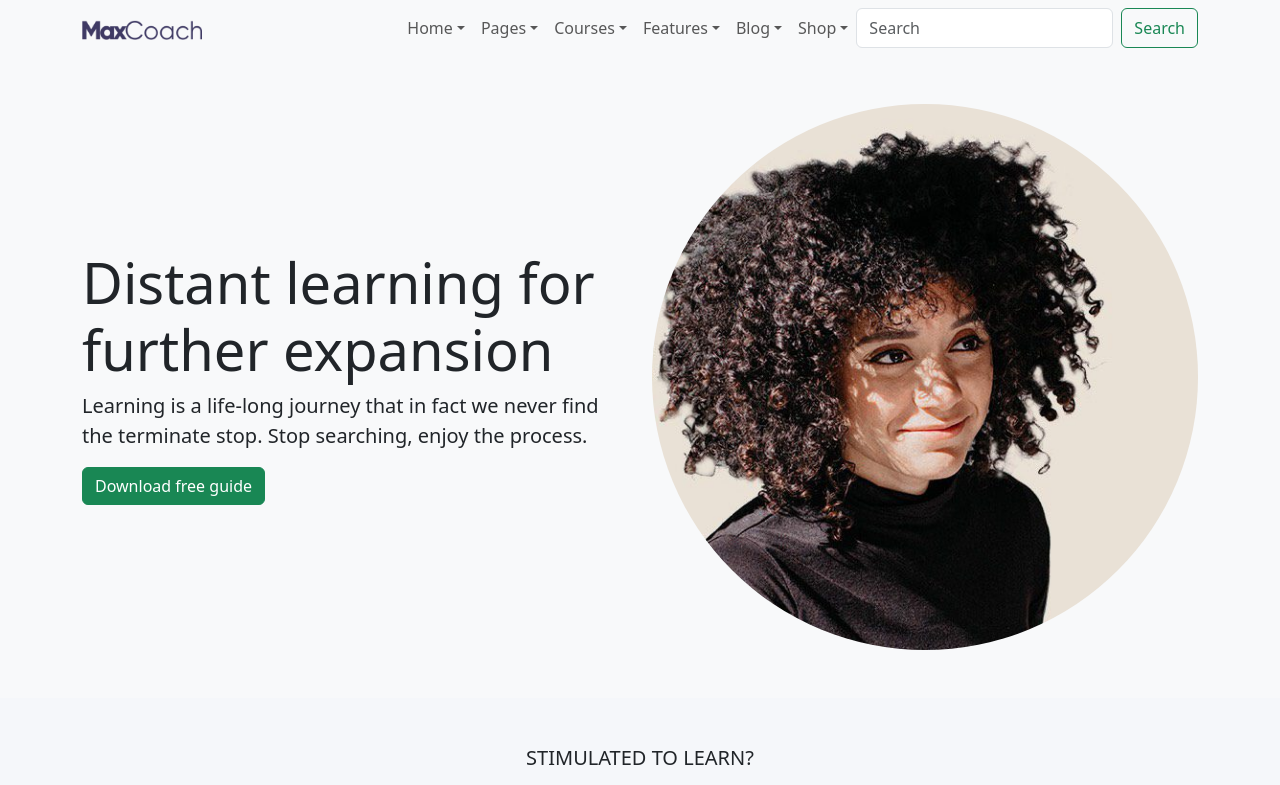
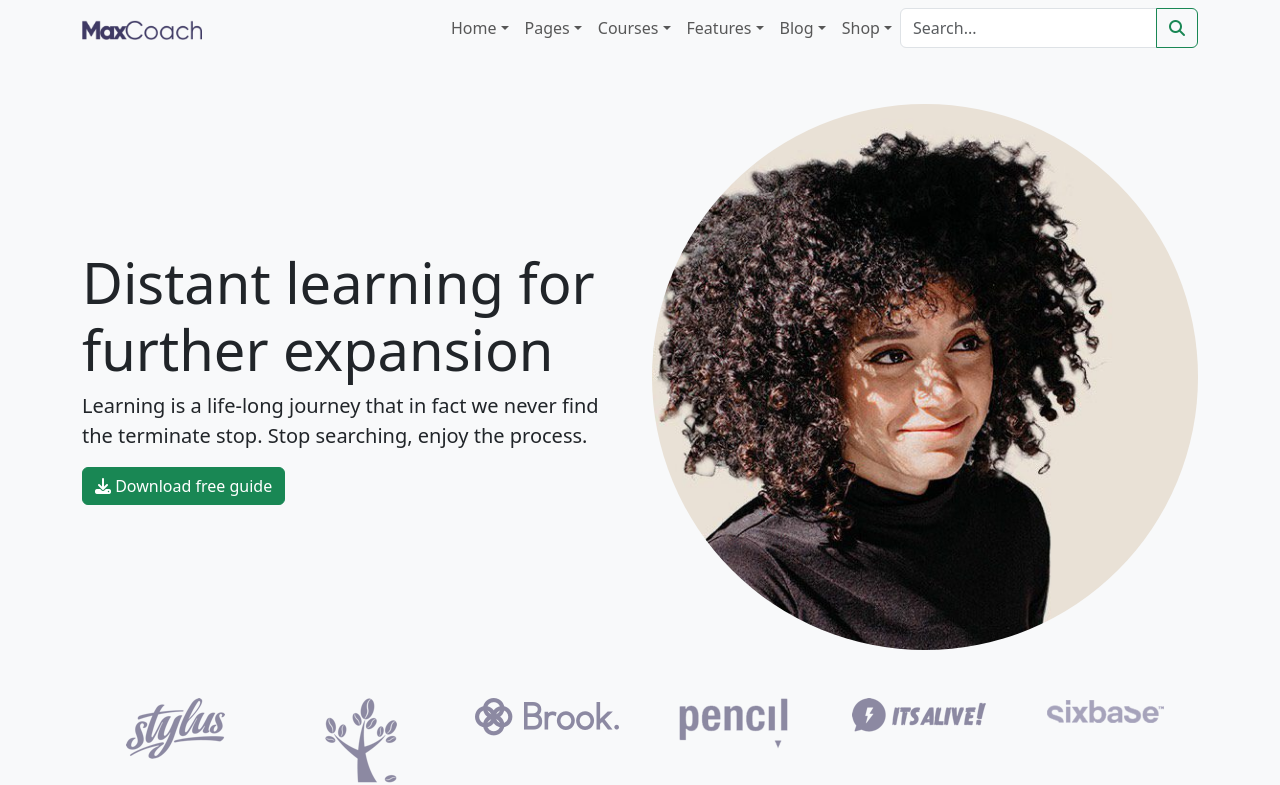
Before and after one commit to MichelangeloCaltagirone/proj-html-vuejs, a Vue app: page / in a window 1280 px wide. Shown: the top 785 px of the page. Built offline with nearby package versions, Linux system fonts and the light colour scheme.

Commit message:
add images + less code app.vue

```diff
--- a/src/components/Jumbotron.vue
+++ b/src/components/Jumbotron.vue
@@ -5,11 +5,21 @@
         <div class="col-md-6">
           <h1 class="display-4">{{ title }}</h1>
           <p class="lead">{{ subtitle }}</p>
-          <a href="#" class="btn btn-success">{{ buttonText }}</a>
+          <a href="#" class="btn btn-success">
+            <i class="fa-solid fa-download"></i>
+            {{ buttonText }}</a>
         </div>
         <div class="col-md-6">
           <img src="../assets/images/about-me-profile-ohm4dxoearqbxny7q3bq1pzbdgofdx0tobbeqcvzd0.jpg"
             alt="Jumbotron Image" class="img-fluid rounded-circle">
+        </div>
+      </div>
+      <!-- Immagini in fila -->
+      <div class="container mt-5">
+        <div class="row text-center d-flex justify-content-between">
+          <div class="col-md-2" v-for="n in 6" :key="n">
+            <img :src="`src/assets/images/client-logo-0${n}.png`" class="img-fluid" alt="Image">
+          </div>
         </div>
       </div>
     </div>
@@ -29,4 +39,10 @@ export default {
 };
 </script>
 
-<style scoped></style>
+<style scoped>
+.image-wrapper {
+  padding: 10px;
+  display: inline-block;
+  text-align: center;
+}
+</style>
--- a/src/components/PageHeader.vue
+++ b/src/components/PageHeader.vue
@@ -41,8 +41,14 @@
             </li>
 
             <!-- Search bar -->
-            <input class="form-control me-2" type="search" placeholder="Search" aria-label="Search">
-            <button class="btn btn-outline-success" type="submit">Search</button>
+            <div class="input-group">
+              <input class="form-control" type="search" placeholder="Search..." aria-label="Search">
+              <button class="btn btn-outline-success" type="submit">
+                <i class="fa-solid fa-magnifying-glass"></i>
+              </button>
+            </div>
+
+
           </ul>
         </div>
       </div>
```
